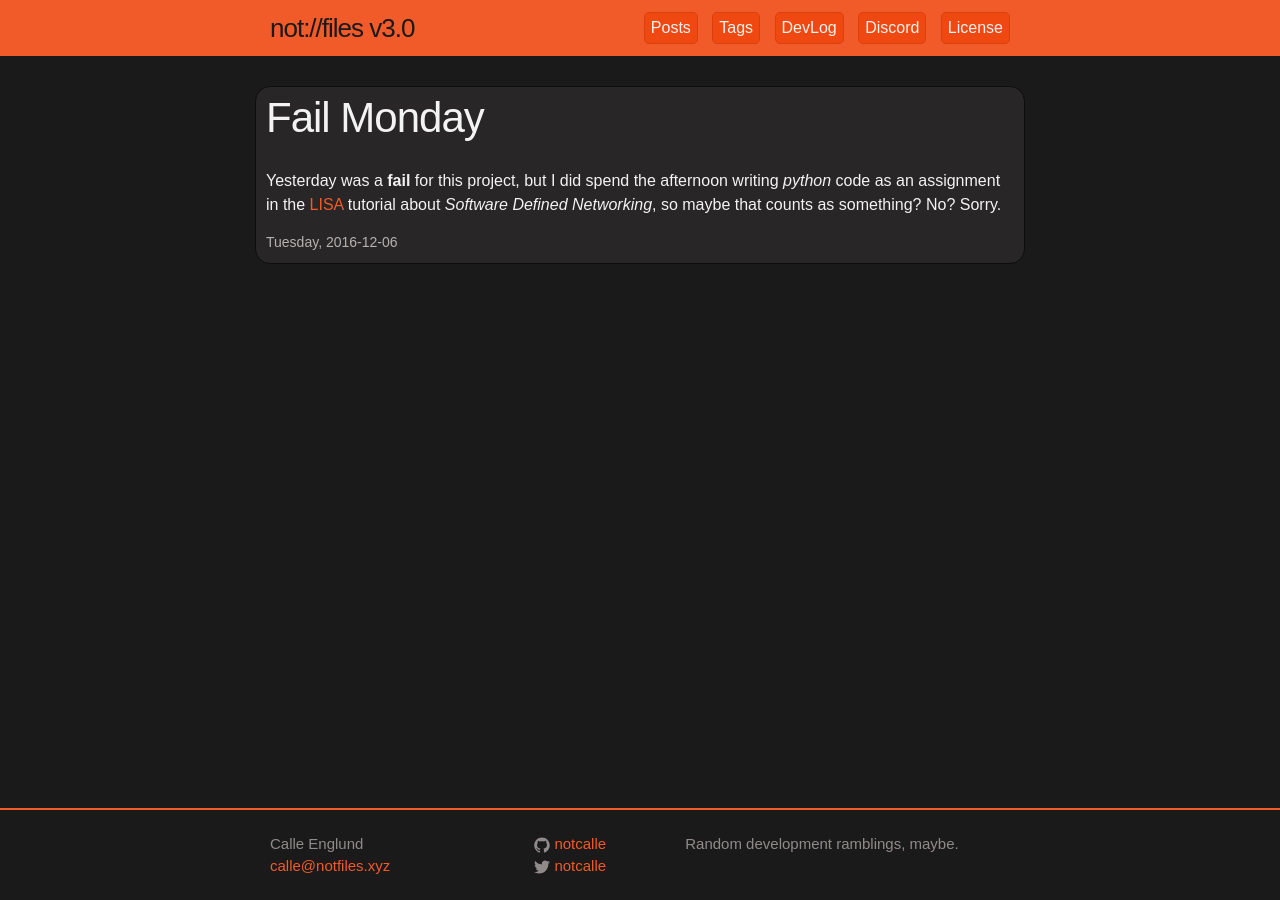
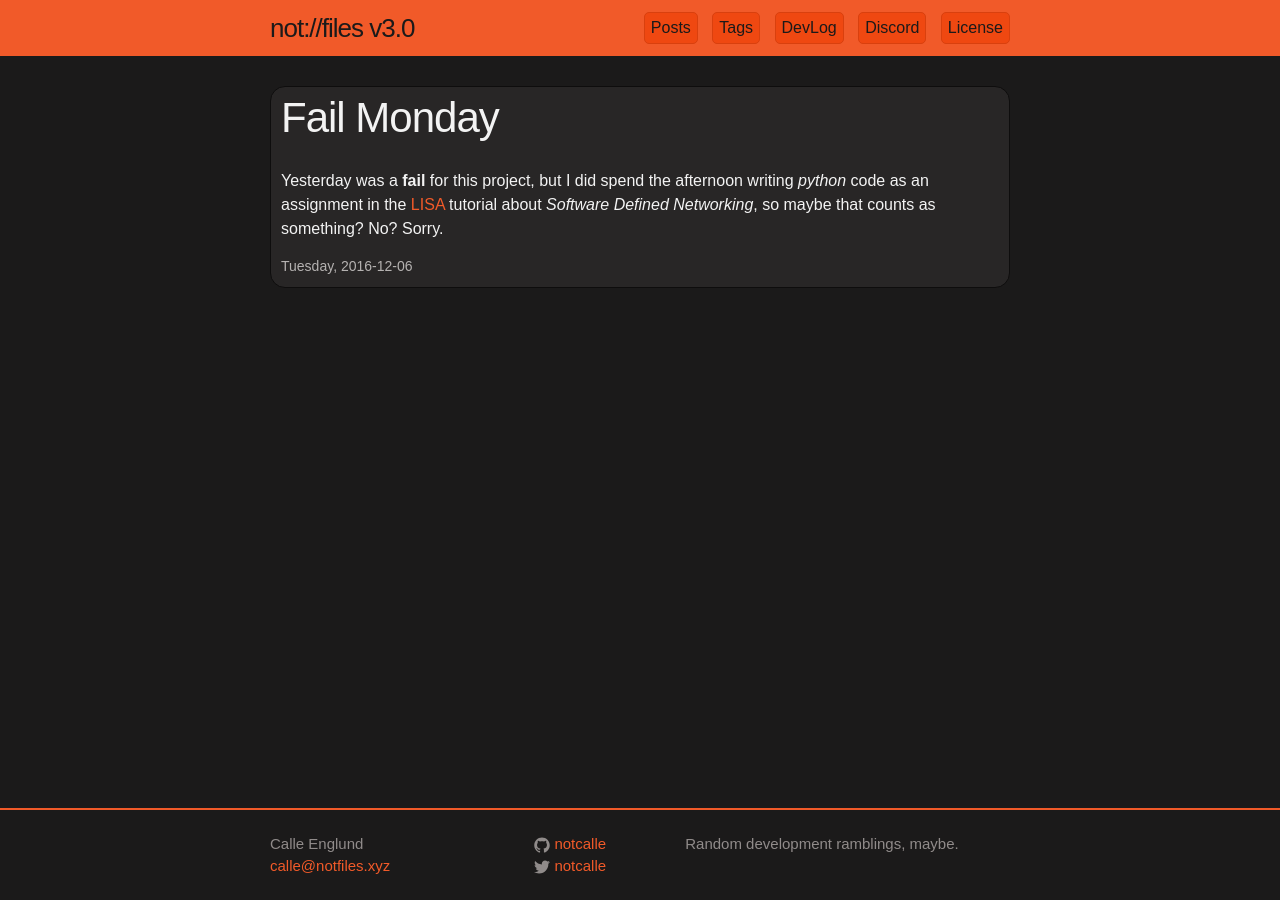
Before and after one commit to notCalle/notcalle.github.io, a Jekyll site: the page built from _posts/2016-12-06-fail-monday.md, in a window 1280 px wide. Built offline with Jekyll 4.4.1, drawn with Linux system fonts in a browser that asks for light colours.

Commit message:
Fixup layout and layering

```diff
--- a/_layouts/default.html
+++ b/_layouts/default.html
@@ -7,11 +7,11 @@
 
     {% include header.html %}
 
-    <div class="page-content">
+    <section class="page-content">
       <div class="wrapper">
         {{ content }}
       </div>
-    </div>
+    </section>
 
     {% include footer.html %}
 
--- a/_layouts/page.html
+++ b/_layouts/page.html
@@ -7,8 +7,8 @@ layout: default
     <h1 class="post-title">{{ page.title }}</h1>
   </header>
 
-  <div class="post-content">
+  <section class="post-content">
     {{ content }}
-  </div>
+  </section>
 
 </article>
--- a/_layouts/post.html
+++ b/_layouts/post.html
@@ -9,11 +9,11 @@ layout: default
     </h1>
   </header>
 
-  <div class="post-content" itemprop="articleBody">
+  <section class="post-content" itemprop="articleBody">
     {{ content }}
-  </div>
+  </section>
 
-  <div class="post-meta">
+  <footer class="post-meta">
     {% if page.path contains "_drafts/" %} <strong>DRAFT</strong> {% endif %}
     <time datetime="{{ page.date | date_to_xmlschema }}" itemprop="datePublished">
       {{ page.date | date: "%A, %Y-%m-%d" }}
@@ -21,6 +21,6 @@ layout: default
     {% if page.author %} by <span itemprop="author" itemscope itemtype="http://schema.org/Person"><span itemprop="name">{{ page.author }}</span></span>{% endif %}
 
     {% include cat-tag.html post=page %}
-  </div>
+  </footer>
 
 </article>
--- a/_sass/_base.scss
+++ b/_sass/_base.scss
@@ -164,8 +164,8 @@ pre {
     @include media-query($on-laptop) {
         max-width: -webkit-calc(#{$content-width} - (#{$spacing-unit}));
         max-width:         calc(#{$content-width} - (#{$spacing-unit}));
-        padding-right: $spacing-unit / 2;
-        padding-left: $spacing-unit / 2;
+        padding-right: $spacing-unit / 4;
+        padding-left: $spacing-unit / 4;
     }
 }
 
--- a/_sass/_layout.scss
+++ b/_sass/_layout.scss
@@ -7,6 +7,7 @@
 
     // Positioning context for the mobile navigation icon
     position: relative;
+    z-index: 1;
 }
 
 .site-title {
@@ -18,9 +19,6 @@
     margin-bottom: 0;
     float: left;
 }
-
-
-
 
 /**
  * Site footer
@@ -101,7 +99,7 @@
     background-color: $background-color;
     padding: $spacing-unit 0;
     flex-grow: 1;
-    z-index: -1;
+    z-index: 0;
 }
 
 .page-heading {
@@ -118,7 +116,6 @@
 }
 
 .post-title-list {
-
     margin-left: $spacing-unit;
     list-style: none;
 
@@ -130,8 +127,6 @@
 }
 
 .post-item {
-    margin-left: -$spacing-unit / 2;
-    margin-right: -$spacing-unit / 2;
     padding: $spacing-unit / 3;
     background-color: $background-color-light;
     border: 1px solid $background-color-dark;
--- a/_sass/_site-menu.scss
+++ b/_sass/_site-menu.scss
@@ -24,11 +24,15 @@
         background-color: darken($brand-color, 5%);
         &:hover {
             background-color: $brand-color;
+
+            .page-link {
+                color: $text-color;
+            }
         }
     }
 
     .page-link {
-        color: $text-color;
+        color: $background-color;
     }
 
     @include media-query($on-palm) {
@@ -72,7 +76,7 @@
             padding-bottom: 5px;
         }
 
-        input:checked + .menu {
+        .menu-toggle:checked + .menu {
             display: block;
         }
 
@@ -87,9 +91,6 @@
 
         .page-link {
             color: $brand-color;
-            &:hover {
-                color: $text-color;
-            }
         }
     }
 }
```
